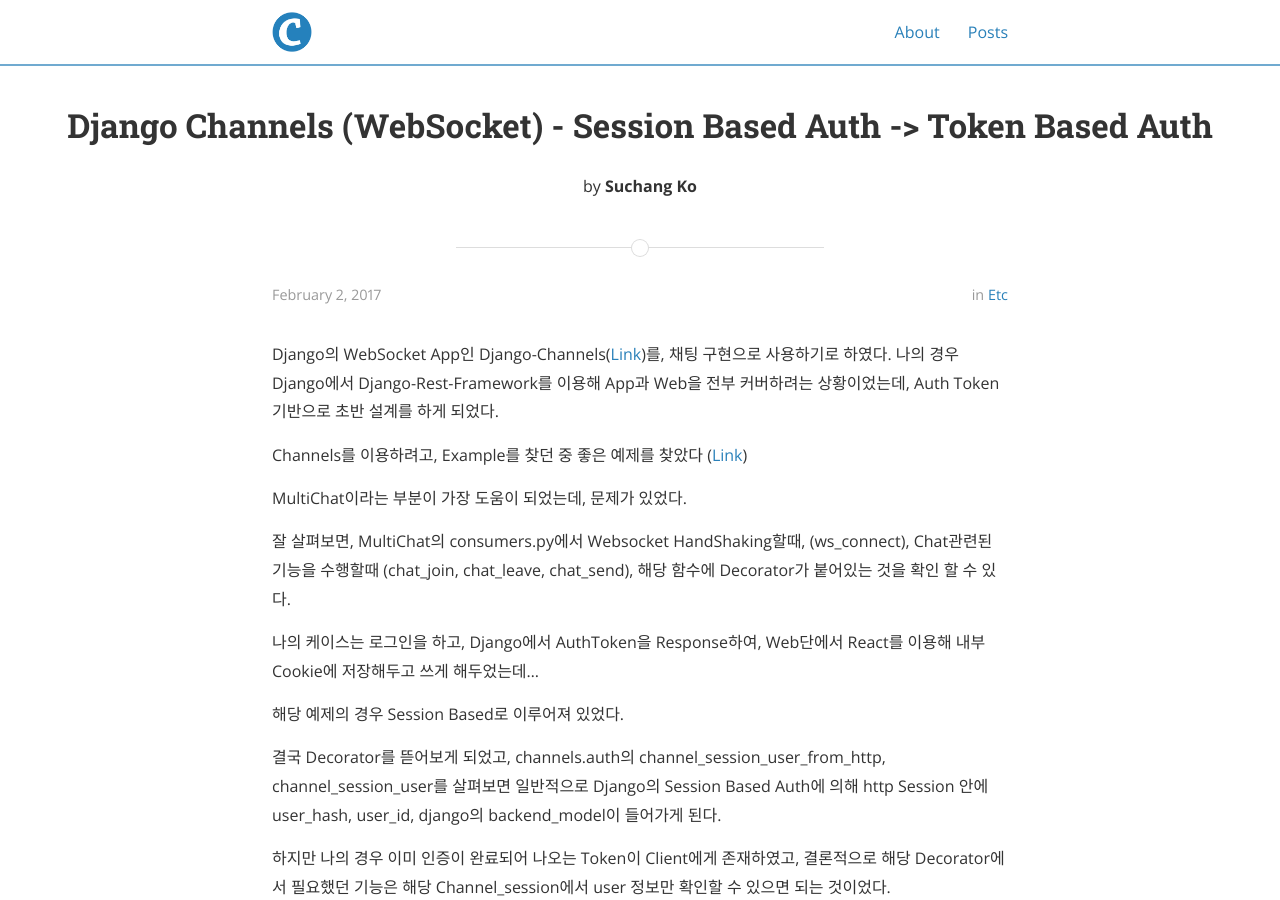
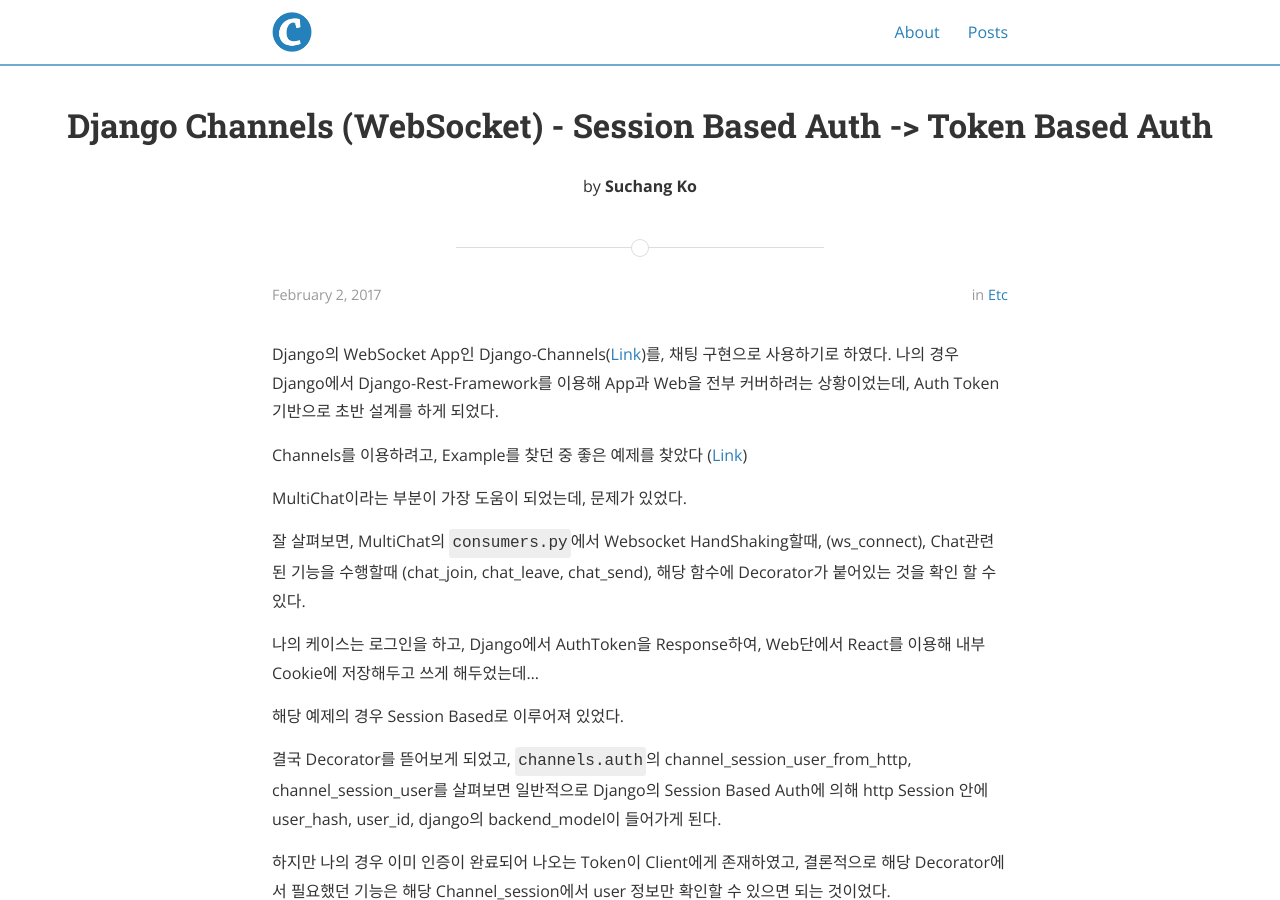
Before and after one commit to SuchangKo/suchangko.github.io, a Jekyll site: the page built from _posts/2017-02-02-Django-Channels-Token-Based.md, in a window 1280 px wide and 900 px high. Built offline with Jekyll 4.4.1, drawn with Linux system fonts in a browser that asks for light colours; nearby versions of some CDN libraries; a style sheet for code colours, icons or effects is not loaded.

Commit message:
fix post

````diff
--- a/_config.yml
+++ b/_config.yml
@@ -30,12 +30,14 @@
 # Build settings
 
 markdown_ext:  markdown,mkdown,mkdn,mkd,md
-
+markdown: kramdown
 kramdown:
+  input: GFM
+  syntax_highlighter: rouge
   extensions: ["footnotes", "smart", "tables", "autolink", "strikethrough", "space_after_headers", "with_toc_data", "fenced_code_blocks"]
 
 
-markdown: kramdown
+
 paginate: 5
 paginate_path: "/page:num/"
 inter_post_navigation: false
--- a/_posts/2017-02-02-Django-Channels-Token-Based.md
+++ b/_posts/2017-02-02-Django-Channels-Token-Based.md
@@ -14,7 +14,7 @@
 
 MultiChat이라는 부분이 가장 도움이 되었는데, 문제가 있었다.
 
-잘 살펴보면, MultiChat의 consumers.py에서
+잘 살펴보면, MultiChat의 `consumers.py`에서
 Websocket HandShaking할때, (ws_connect),
 Chat관련된 기능을 수행할때 (chat_join, chat_leave, chat_send),
 해당 함수에 Decorator가 붙어있는 것을 확인 할 수 있다.
@@ -24,7 +24,7 @@
 해당 예제의 경우 Session Based로 이루어져 있었다.
 
 결국 Decorator를 뜯어보게 되었고,
-channels.auth의 channel_session_user_from_http,
+`channels.auth`의 channel_session_user_from_http,
 channel_session_user를 살펴보면
 일반적으로 Django의 Session Based Auth에 의해 http Session 안에
 user_hash, user_id, django의 backend_model이 들어가게 된다.
@@ -33,7 +33,7 @@
 결론적으로 해당 Decorator에서 필요했던 기능은 해당 Channel_session에서 user 정보만 확인할 수 있으면 되는 것이었다.
 
 Token Based로 처리하는 간단한 예시는 다음과 같다.
-~~~ python
+``` python
 def channel_session_user_from_token(func):
     @channel_session
     @functools.wraps(func)
@@ -51,7 +51,6 @@
                         tmp_str = split_str.lstrip()
                         if "key" in tmp_str:
                             key = tmp_str[4:]
-
             if not key is "":
                 tmp_token = Token.objects.get(key=key)
                 tmp_user = UserProfile.objects.get(user=tmp_token.user)
@@ -61,8 +60,9 @@
                 from django.contrib.auth.models import AnonymousUser
                 message.user = AnonymousUser()
         return func(message, *args, **kwargs)
+
     return inner
-~~~
+```
 
 간단하게 설명하자면, Client에서 Cookie로 들어있는 Key(Auth Token)을 가져와서,
 해당 Token기반으로  User를 찾아 channel_session의 message.user에 넣어주면 간단하게 완료된다.
@@ -79,7 +79,7 @@
 WebSocket Handshaking할때 Cookie를 넣어주면 된다.
 
 예를 들어, Android에서 WebSocket Library인 'nv-websocket-client'를 사용할때,
-~~~ python
+``` python
 new WebSocketFactory()
                 .setConnectionTimeout(TIMEOUT)
                 .createSocket(SERVER)
@@ -92,5 +92,5 @@
                 .addExtension(WebSocketExtension.PERMESSAGE_DEFLATE)
                 .addHeader("cookie","key=4ac18618b19f1f03dc9055a4f13bddc04c0cf8bf;")
                 .connect();
-~~~
+```
 이런 형태의 사용이 가능하다.
````
